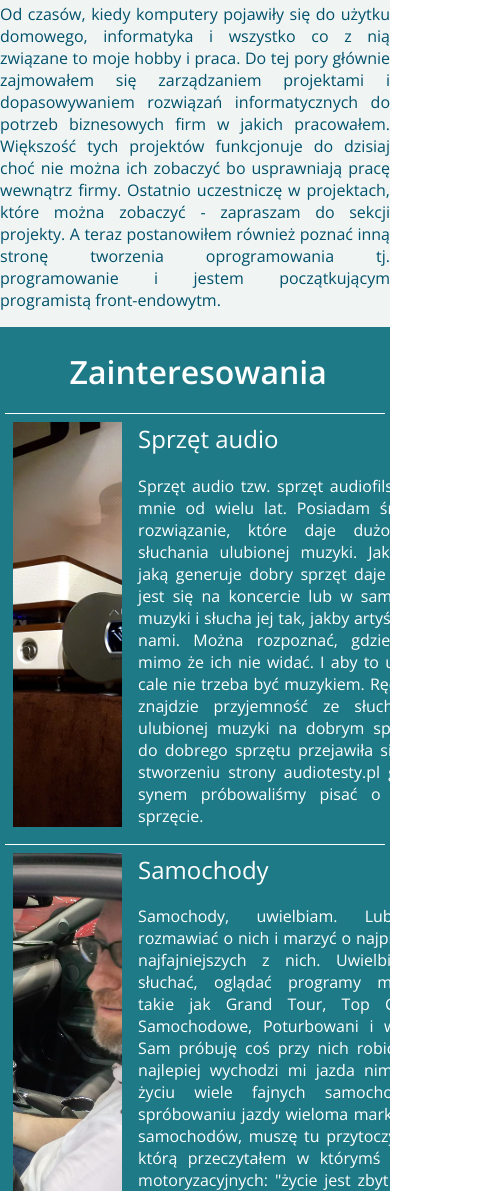
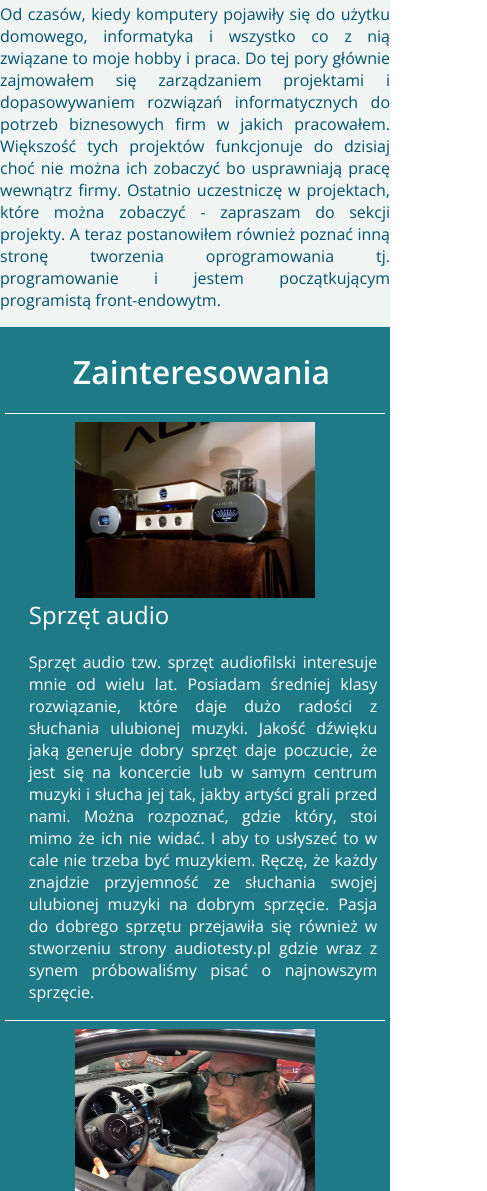
Before and after one commit to DamianMilecki/Portfolio, a plain HTML site: page index.html in a window 390 px wide. Shown: the part 809-2000 px from the top of the page, 487 px wide, since content can reach past the window. Drawn offline with nearby package versions, Linux system fonts and the light colour scheme.

Commit message:
adding 640px mediatype for hobbies

```diff
--- a/syntax.css
+++ b/syntax.css
@@ -170,22 +170,23 @@ main p{
     max-width: 1200px;
     margin: 0 auto;
     display: flex;
-    flex-wrap: wrap;
-    flex-direction: row;
+    flex-direction: column;
    }
 
 .main__myHobbies--text{
     display: flex;
-    flex-direction: row;
+    flex-direction:row;
+    flex-wrap: wrap;
     align-items: center;
     border-top: 1px solid white;
     padding: 0.5em;
     margin:0.3em;
+    justify-content: space-between;
 }
 
 .main__myHobbies--text--img{
-    min-width: 20%;
-    min-height: 100%;
+    flex: 0 1 15em;
+    min-height: 11em;;
     background-size: cover;
     background-position: center;
 }
@@ -196,6 +197,7 @@ main p{
 .main__myHobbies--text--img4{background-image: url('img/brendy.jpg');}
 
 .main__myHobbies--text--info {
+    flex: 1 1 50%;
     margin-left: 1em;
 }
 
@@ -416,28 +418,15 @@ main p{
     .header__nav li:hover{
         border-bottom-color: red;
     }
+}
 
+@media screen and (max-width: 640px){
     .main__myHobbies--text{
-        flex-direction: column;
-        flex-wrap: wrap;
-     }
-
-    .main__myHobbies--text--img{
-        min-width: 30%;
-        min-height: 100%;
+        justify-content: center;
     }
 
 
-    .main__myHobbies--text--info {
-        flex: 1 1 0;
-        margin-left: 1em;
-    }
-}
-
-
 @media screen and (max-width: 430px){
-
-
 
     .main__contact--data{
         border-right: 0px solid #00516B;
@@ -455,5 +444,4 @@ main p{
     .main__contact--media p{
         text-align: center;
     }
-
 }
```
